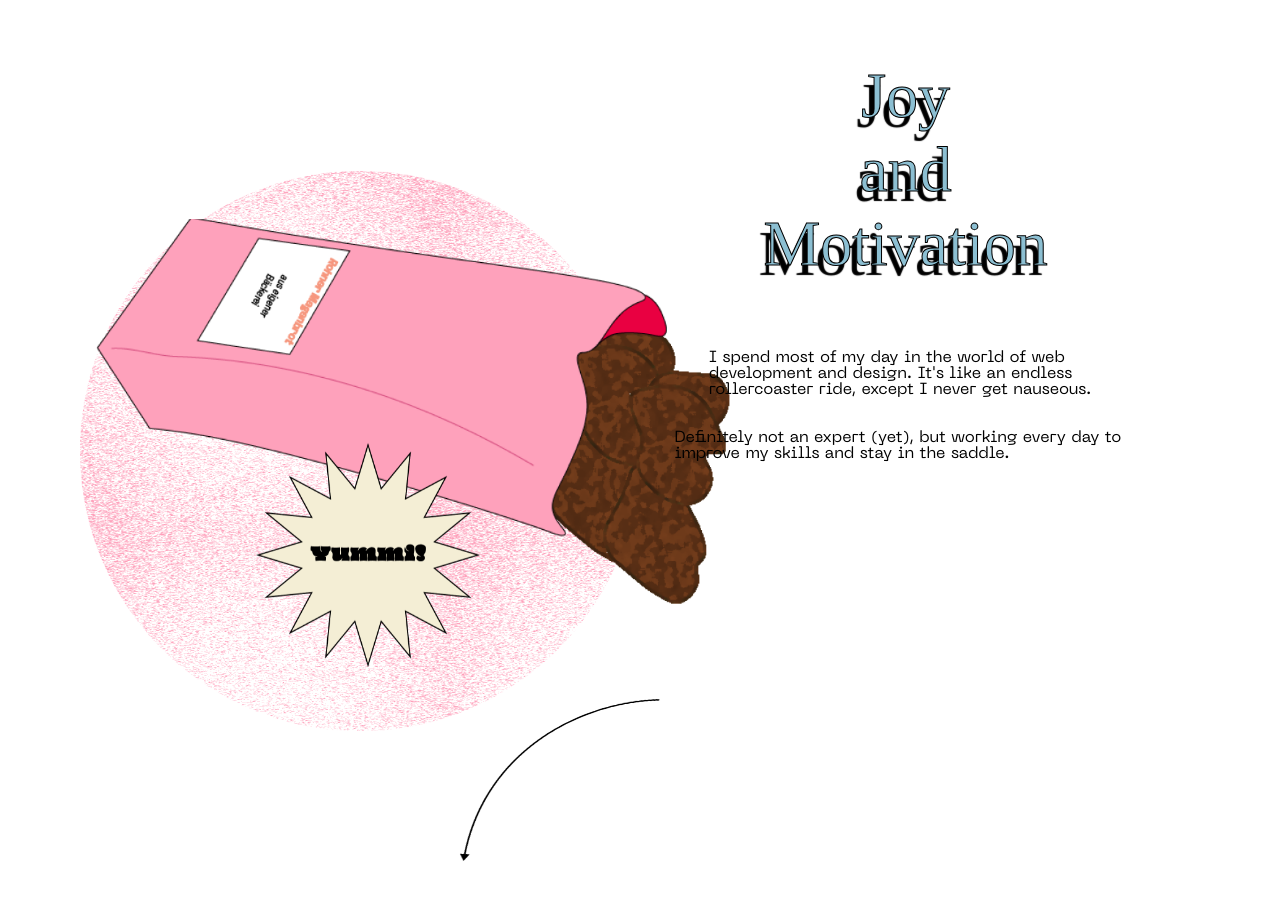
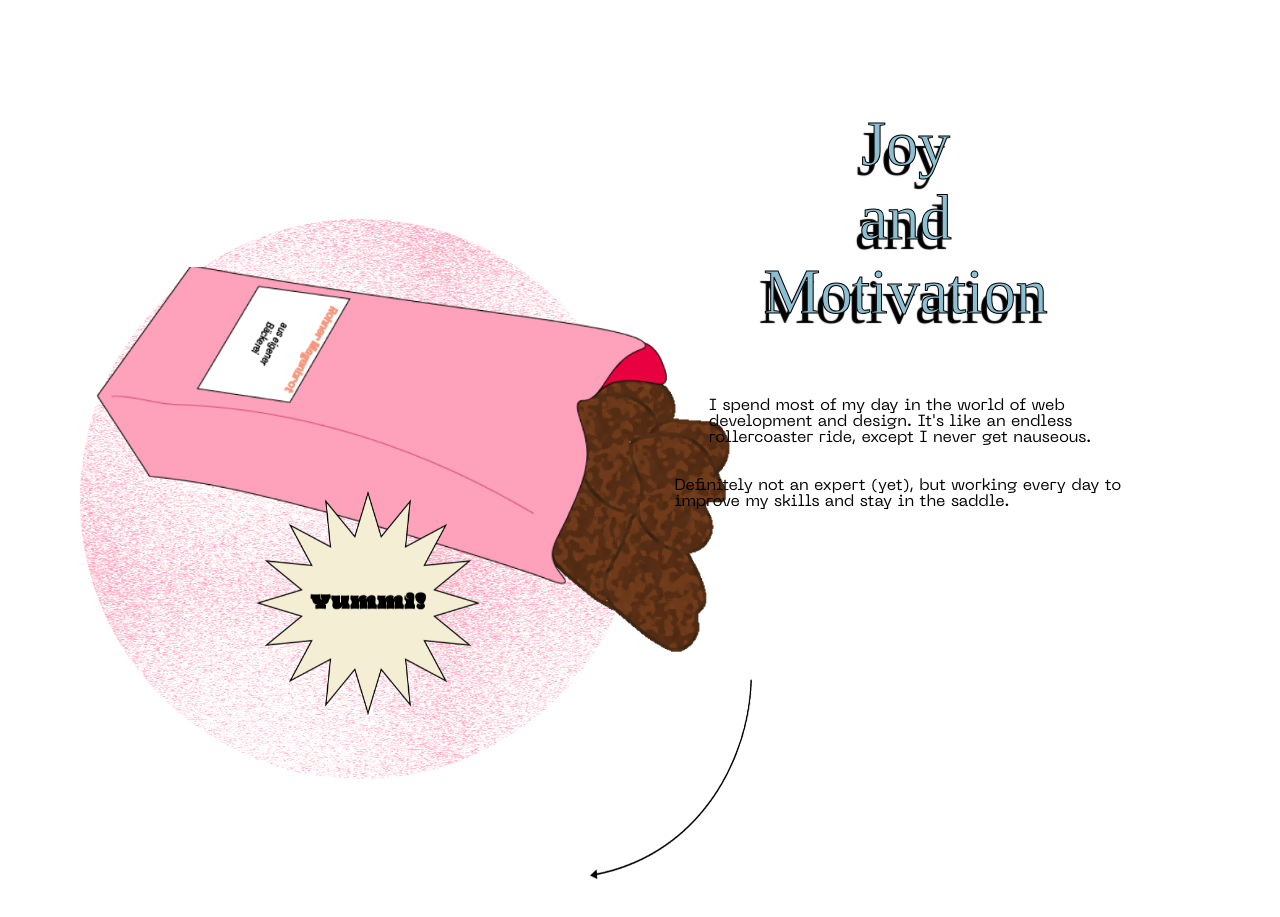
Before and after one commit to heckspoiler/wirz-portfolio, a React (Create React App) app in the folder wirz-portfolio/: page / in a window 1280 px wide. Shown: the part 1600-2517 px from the top of the page. Before the commit the page ends 2491 px from the top, so only its background shows below. Built offline with nearby package versions, Linux system fonts and the light colour scheme; a web font is replaced by a local one.

Commit message:
section three finished, dinner time

```diff
--- a/wirz-portfolio/src/section_3/SectionThree.css
+++ b/wirz-portfolio/src/section_3/SectionThree.css
@@ -1,7 +1,7 @@
 .section-three_container {
   height: 100vh;
   width: 100vw;
-  margin-top: 2rem;
+  margin-top: 6rem;
 }
 
 .section-three_text-container {
@@ -69,8 +69,8 @@
   position: absolute;
   height: 8rem;
   width: 14rem;
-  margin-left: 28rem;
-  margin-top: -1rem;
-  rotate: calc(-10deg);
+  margin-left: 35rem;
+  margin-top: -4rem;
+  transform: rotate(100deg) scaleX(-1);
   opacity: 0;
 }
```
